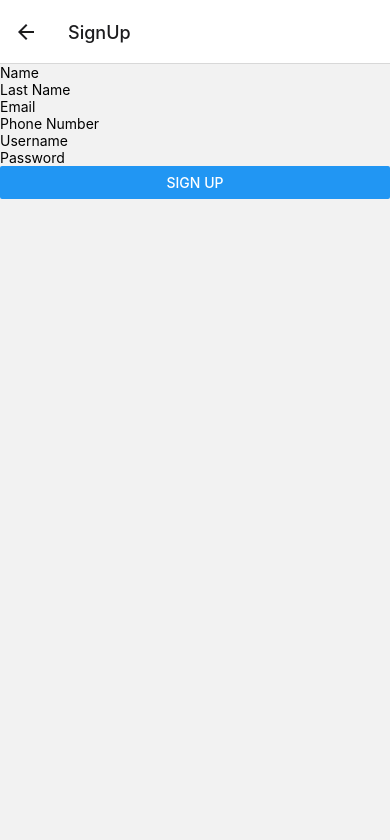
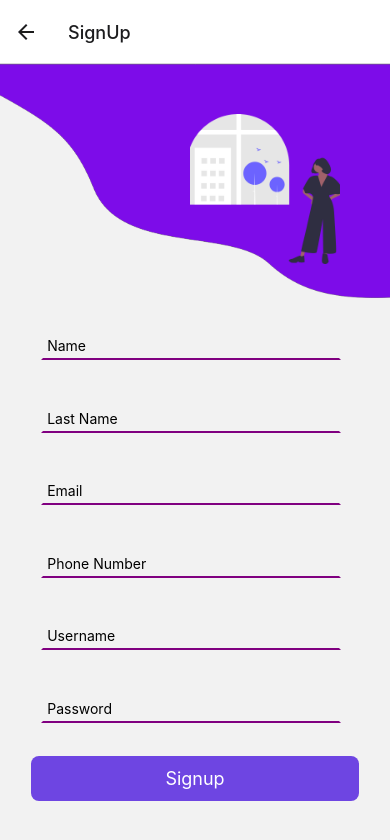
Before and after one commit to ComunidadContigo/Polaris, a React Native app: screen /SignUp in a window 390 px wide. Shown: the top 840 px of the page. Built offline with nearby package versions, Linux system fonts and the light colour scheme.

Commit message:
[18] Initial commit for sign-up screen.

```diff
--- a/screens/SignUpScreen/SignUpScreen.jsx
+++ b/screens/SignUpScreen/SignUpScreen.jsx
@@ -1,5 +1,17 @@
 import React, { useState, useContext } from 'react';
-import { View, TextInput, Button, Alert } from 'react-native';
+import {
+  View,
+  TextInput,
+  Alert,
+  StyleSheet,
+  TouchableOpacity,
+  Text,
+} from 'react-native';
+import GreetingDesign from '../../components/GreetingGraphics';
+import forms from '../../styles/forms';
+import buttons from '../../styles/buttons';
+import colors from '../../styles/colors';
+import text from '../../styles/text';
 
 const SignUpScreen = () => {
   const [username, setUsername] = useState('');
@@ -20,41 +32,85 @@ const SignUpScreen = () => {
     ]);
   };
   return (
-    <View>
-      <TextInput placeholder='Name' value={name} onChangeText={setName} />
+    <View style={styles.container}>
+      <View style={styles.greetingDesign}>
+        <GreetingDesign />
+      </View>
+      <View style={styles.buttonWrapper}>
         <TextInput
+          style={forms.inputField}
+          placeholder='Name'
+          value={name}
+          onChangeText={setName}
+        />
+        <TextInput
+          style={forms.inputField}
           placeholder='Last Name'
           value={lastName}
           onChangeText={setLastName}
         />
         <TextInput
+          style={forms.inputField}
           placeholder='Email'
           value={email}
           onChangeText={setEmail}
         />
         <TextInput
+          style={forms.inputField}
           placeholder='Phone Number'
           value={phoneNumber}
           onChangeText={setPhoneNumber}
           keyboardType='numeric'
         />
         <TextInput
+          style={forms.inputField}
           placeholder='Username'
           value={username}
           onChangeText={setUsername}
         />
         <TextInput
+          style={forms.inputField}
           placeholder='Password'
           value={password}
           onChangeText={setPassword}
           secureTextEntry
         />
-      <Button
-        title='Sign up'
+        <TouchableOpacity
+          style={[buttons.button, colors.mainColors.background]}
           onPress={() => signUp({ username, password })}
-      />
+        >
+          <Text style={[text.normalTextSize, colors.mainColors.text]}>
+            Signup
+          </Text>
+        </TouchableOpacity>
+      </View>
     </View>
   );
 };
 
+const styles = StyleSheet.create({
+  container: {
+    flex: 1,
+    height: '100%',
+    minHeight: 600,
+    alignItems: 'center',
+    justifyContent: 'center',
+    flexDirection: 'column',
+  },
+  greetingDesign: {
+    height: '30%',
+    width: '100%',
+    justifyContent: 'flex-start',
+  },
+  buttonWrapper: {
+    flex: 1,
+    height: '70%',
+    flexDirection: 'column',
+    justifyContent: 'space-evenly',
+    width: '100%',
+    paddingHorizontal: '8%',
+    paddingBottom: '5%',
+  },
+});
+
 export default SignUpScreen;
--- /dev/null
+++ b/styles/forms.ts
@@ -0,0 +1,10 @@
+export default {
+  inputField: {
+    borderWidth: 2,
+    borderColor: 'transparent',
+    borderBottomColor: 'purple',
+    padding: 4,
+    margin: 10,
+    width: 300,
+  },
+};
```
Lines whose indentation alone changed are shown as unchanged.
